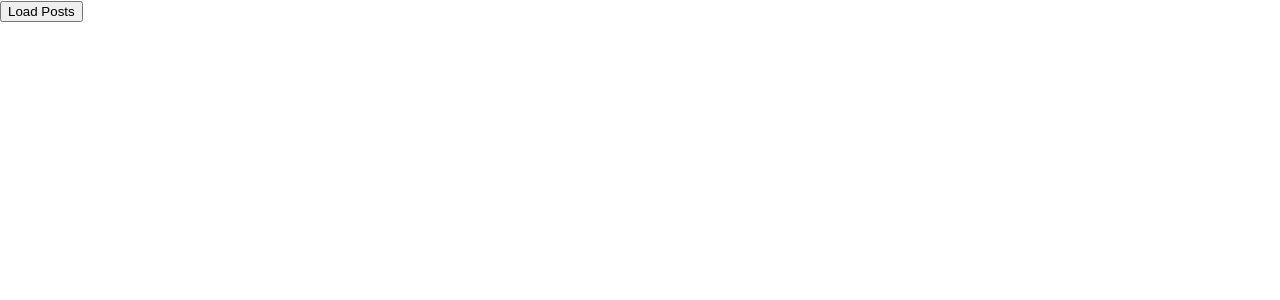
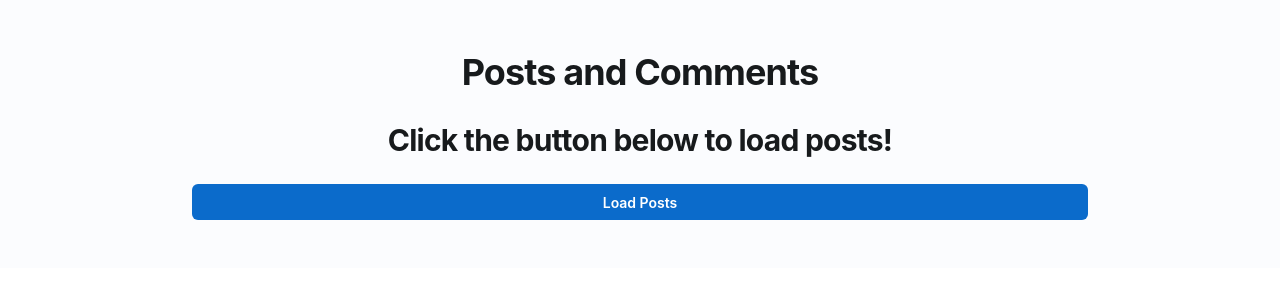
Before and after one commit to miletovaa/solved-test, a React (Create React App) app in the folder task2/: page / in a window 1280 px wide. Shown: the top 300 px of the page. Built offline with nearby package versions, Linux system fonts and the light colour scheme.

Commit message:
2.5. Added some styles using Joy UI

```diff
--- a/task2/src/App.js
+++ b/task2/src/App.js
@@ -1,13 +1,26 @@
 import { useState } from "react"
 import { fetchData } from "./api/baseApi"
+import { CssVarsProvider } from "@mui/joy/styles"
+import Sheet from '@mui/joy/Sheet'
+import List from '@mui/joy/List'
+import ListItem from '@mui/joy/ListItem'
+import Button from '@mui/joy/Button'
+import Typography from '@mui/joy/Typography'
+import Box from '@mui/joy/Box'
+import CircularProgress from '@mui/joy/CircularProgress'
 
 function App() {
   const [posts, setPosts] = useState(null)
+  const [isLoading, setIsLoading] = useState(false)
 
   const loadPosts = async () => {
     try {
+      // avoiding unnecessary API calls if posts are already loaded
+      if (posts) return
+      setIsLoading(true)
       const result = await fetchData('posts')
       if (!posts) setPosts(result.map(post => ({ ...post, showComments: false })))
+      setIsLoading(false)
     } catch (error) {
       console.error('Failed to load posts:', error)
     }
@@ -38,37 +51,77 @@ function App() {
   }
 
   return (
-    <>
-      <button onClick={loadPosts}>
+    <CssVarsProvider>
+      <Sheet>
+        <Box sx={{
+          display: 'flex',
+          flexDirection: 'column',
+          justifyContent: 'center',
+          textAlign: 'center',
+          gap: 3,
+          px: { xs: 2, sm: 6, md: 24 },
+          py: { xs: 4, md: 6 },
+        }}>
+          <Typography level="h1" component="h1">
+            Posts and Comments
+          </Typography>
+          <Typography level="h2" component="h2">
+            Click the button below to load posts!
+          </Typography>
+          <Button onClick={loadPosts}>
             Load Posts
-      </button>
-      {posts && (
-        <ul>
+          </Button>
+        </Box>
+        {(posts && !isLoading) && (
+          <List>
             {/* destructed post data for better readability */}
             {/* Post listing */}
             {posts.map(({ id, title, comments, showComments }) => (
-            <>
-              <li key={id} onClick={() => loadComments(id)}>
-                {title}
-                <button
+              <ListItem key={id} sx={{
+                display: 'flex',
+                flexDirection: 'column',
+                mb: 2,
+                mx: 2,
+                borderRadius: 8,
+                p: { xs: 2, sm: 3 },
+                bgcolor: 'background.level1' ,
+              }}>
+                <Box sx={{ display: 'flex', gap: 4, alignItems: 'center', width: '100%' }}>
+                  <Button
+                    variant="soft"
+                    size="sm"
+                    color={showComments ? 'danger' : 'primary'}
                     onClick={() => {
                       loadComments(id);
                       toggleComments(id);
                     }}
                     >
                     {posts.find(post => post.id === id)?.showComments ? '-' : '+'}
-                </button>
-              </li>
-              {(comments && showComments) && comments.map(comment => (
-                <ul key={comment.id}>
+                  </Button>
+                  <Typography level="h4" component="h4">
+                    {title}
+                  </Typography>
+                </Box>
+                <Box sx={{ width: '100%' }}>
+                  {(comments && showComments) && (
+                    <List sx={{ width: '100%', bgcolor: 'background.level1', borderRadius: 4, p: 2 }}>
+                      {comments.map(comment => (
+                        <ListItem key={`${id}${comment.id}`}>
                           <li>{comment.body}</li>
-                </ul>
+                        </ListItem>
                       ))}
-            </>
+                    </List>
+                  )}
+                </Box>
+              </ListItem>
             ))}
-        </ul>
+          </List>
         )}
-    </>
+        {isLoading && (
+          <CircularProgress sx={{ display: 'block', margin: 'auto', mt: 4 }}/>
+        )}
+      </Sheet>
+    </CssVarsProvider>
   );
 }
 
```
Also changed, not shown: task2/src/components/Item.jsx (added, +18 -0 lines). Lines whose indentation alone changed are shown as unchanged.
